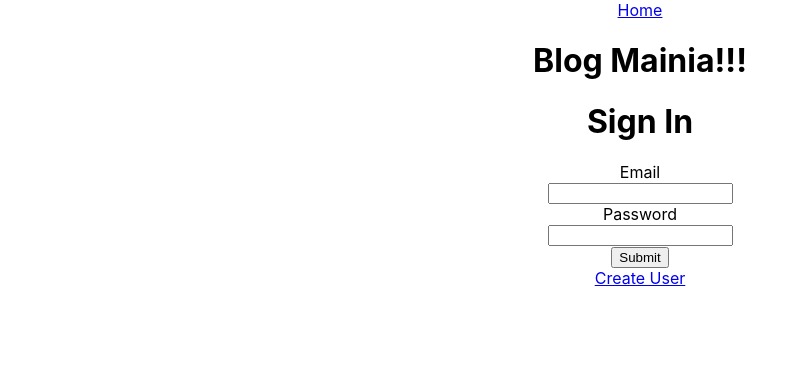
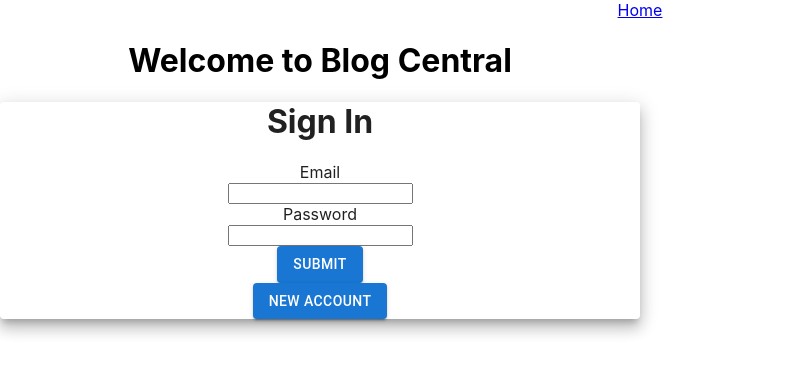
Before and after one commit to bhans23/blog_app, a React (Create React App) app: page / in a window 1280 px wide. Shown: the top 374 px of the page, without its empty margins (0-808 px from the left). Built offline with nearby package versions, Linux system fonts and the light colour scheme.

Commit message:
Added a user context global state. Some minor styling

```diff
--- a/package.json
+++ b/package.json
@@ -3,6 +3,11 @@
   "version": "0.1.0",
   "private": true,
   "dependencies": {
+    "@emotion/react": "^11.9.0",
+    "@emotion/styled": "^11.8.1",
+    "@mui/icons-material": "^5.6.1",
+    "@mui/material": "^5.6.1",
+    "@mui/styled-engine-sc": "^5.6.1",
     "@testing-library/jest-dom": "^5.16.3",
     "@testing-library/react": "^12.1.4",
     "@testing-library/user-event": "^13.5.0",
@@ -12,6 +17,7 @@
     "react-dom": "^17.0.2",
     "react-router-dom": "^6.2.2",
     "react-scripts": "5.0.0",
+    "styled-components": "^5.3.5",
     "web-vitals": "^2.1.4"
   },
   "scripts": {
--- a/src/App.css
+++ b/src/App.css
@@ -21,3 +21,7 @@ a {
   justify-content: center;
   flex-direction: column;
 }
+
+.home {
+  width:50%;
+}
--- a/src/App.js
+++ b/src/App.js
@@ -3,24 +3,30 @@ import Home from "./components/home.js";
 import SignIn from "./components/signIn.js";
 import CreateUser from "./components/createUser.js";
 import Blog from "./components/blog.js";
-import { Routes, Route } from "react-router-dom";
+import { Routes, Route, Link } from "react-router-dom";
 import "./App.css";
+import { UserContext } from "./api/UserContext.js";
+import {useState} from "react"
+
 
 function App() {
+
+  const [user,setUser] = useState(false)
   return (
     <div className="App">
-      <div className="App">
+      <div className="App"></div>
+      <UserContext.Provider value={{user,setUser}}>
         <Nav />
-      </div>
 
         <div>
           <Routes>
-          <Route path="/" element={<Home/>} />
+            <Route path="*" element={<Home />} />
             <Route path="/signIn" element={<SignIn />} />
             <Route path="/createUser" element={<CreateUser />} />
             <Route path="/blog/*" element={<Blog />} />
           </Routes>
         </div>
+      </UserContext.Provider>
     </div>
   );
 }
--- /dev/null
+++ b/src/api/UserContext.js
@@ -0,0 +1,5 @@
+import {createContext} from 'react'
+
+
+
+export const UserContext = createContext(null)
--- a/src/components/createUser.js
+++ b/src/components/createUser.js
@@ -41,7 +41,7 @@ const CreateUser = () => {
   return (
     <div>
       <p>{state.errMsg}</p>
-      <h1>CreateUser</h1>
+      <h1>Create New Account</h1>
       <form onSubmit={handleSubmit}>
         <label htmlFor="email">Email</label>
         <br />
--- a/src/components/home.js
+++ b/src/components/home.js
@@ -1,27 +1,27 @@
-import { useState, useEffect } from "react";
+import { useState, useEffect, useContext } from "react";
+import Blog from "./blog.js";
 import SignIn from "./signIn.js";
 import { Link } from "react-router-dom";
+import { UserContext } from "../api/UserContext.js";
 
 const Home = () => {
-  const [token, setToken] = useState(localStorage.getItem("token"));
-  useEffect(() => {
-    setToken(localStorage.getItem("token"));
-  },[]);
+  const { user, setUser } = useContext(UserContext);
+
   return (
-    <>
-      {token ? (
-        <div>
-          <h1>Blog Mainia!!!</h1>
-          <h1>Welcome</h1>
-        </div>
+    <div className='home'>
+      {user ? (
+        <>
+        <Blog/>
+        </>
       ) : (
-        <div>
-          <h1>Blog Mainia!!!</h1>
-          <SignIn />
-          <br />
-        </div>
+        <>
+          <div>
+          <h1>Welcome to Blog Central</h1>
+            <SignIn />
+          </div>
+        </>
       )}
-    </>
+    </div>
   );
 };
 
--- a/src/components/nav.js
+++ b/src/components/nav.js
@@ -1,41 +1,42 @@
-import { useState } from "react";
+import { useEffect, useState,useContext } from "react";
+import { UserContext } from "../api/UserContext.js";
 import { Link, Navigate } from "react-router-dom";
+import Button from '@mui/material/Button';
 
 const Nav = () => {
   const [token, setToken] = useState(localStorage.getItem("token"));
+  const {user,setUser} = useContext(UserContext)
   const object = {};
   const string = "";
+
+
 
   const logOut = () => {
     localStorage.clear();
     setToken(localStorage.getItem("token"));
-    window.location.reload();
-    return (
-      <>
-        <Navigate to="/" />
-        {/* <Link to="/">Home</Link> */}
-      </>
-    );
+    setUser(false)
+
+
   };
-  const menu = () => {
-    if (token === null) {
-      return (
+
+  return (
+    <>
+
+
+      {!user ? (
         <div className="Nav">
           <Link to="/">Home</Link>
         </div>
-      );
-    } else {
-      return (
+      ) : (
+
         <div className="Nav">
           <Link to="/">Home</Link>
-          <button onClick={logOut}>Log Out</button>
-          <Link to="/blog">Blog</Link>
+          <Button variant="contained" onClick={logOut}>Log Out</Button>
+
         </div>
-      );
-    }
-  };
-
-  return <>{menu()}</>;
+      )}
+    </>
+  );
 };
 
 export default Nav;
--- a/src/components/post.js
+++ b/src/components/post.js
@@ -19,10 +19,7 @@ const Post = () => {
   const location = useLocation();
   const { id } = location.state;
 
-
-
   useEffect(() => {
-
     axios.get(`${POSTS_URL}/${id}`).then((response) => {
       const { post } = response.data;
       setState({
@@ -64,7 +61,7 @@ const Post = () => {
       <button onClick={editPost}>EDIT</button>
 
       <>
-        <CreateComment id={id}  />
+        <CreateComment id={id} />
       </>
 
       <div>
--- a/src/components/signIn.js
+++ b/src/components/signIn.js
@@ -1,6 +1,9 @@
-import React, { useState, useRNameef, useEffect, useContext } from "react";
+import React, { useState, useEffect, useContext } from "react";
 import axios from "../api/axios";
 import { Link } from "react-router-dom";
+import { UserContext } from "../api/UserContext.js";
+import Button from "@mui/material/Button";
+import Paper from "@mui/material/Paper";
 
 const SIGNIN_URL = "/users/sign_in";
 
@@ -11,7 +14,7 @@ const SignIn = () => {
     errMsg: " ",
     success: false,
   });
-
+  const { user, setUser } = useContext(UserContext);
   useEffect(() => {
     setState({ ...state, errMsg: "" });
   }, [state.userName, state.password]);
@@ -29,13 +32,12 @@ const SignIn = () => {
         user: { email: state.email, password: state.password },
       })
       .then((response) => {
-
         localStorage.setItem("token", response.headers.authorization);
         localStorage.setItem("userId", response.data.id);
         localStorage.setItem("display_name", response.data.display_name);
-        response
-          ? setState({ ...state, success: true })
-          : setState({ ...state, success: false });
+        setState({ ...state, userName: response.data.display_name });
+        // navigate("/")
+        response ? setUser(true) : setUser(false);
       })
       .catch((error) => {
         console.log(error);
@@ -44,14 +46,11 @@ const SignIn = () => {
 
   return (
     <>
-      {state.success ? (
-        <div>
-          <h1>Logged in Foo</h1>
-          {window.location.reload()}
-          <br />
-        </div>
+      {user ? (
+        <div></div>
       ) : (
         <div>
+          <Paper elevation={10}>
           <p className={state.errMsg ? "errmsg" : "offscreen"}>
             {state.errMsg}
           </p>
@@ -77,9 +76,16 @@ const SignIn = () => {
               onChange={handleChange}
             />
             <br />
-            <input type="submit" value="Submit" />
+            <Button type="submit" variant="contained" color="primary">
+              Submit
+            </Button>
+            {/* <input type="submit" value="Submit" /> */}
           </form>
-          <Link to="/createUser">Create User</Link>
+          <Button variant="contained" component={Link} to="/createUser">
+            New Account
+          </Button>
+          {/* <Link to="/createUser">New Account</Link> */}
+          </Paper>
         </div>
       )}
     </>
```
Also changed, not shown: 1 other file (tests, documents, lock files or other folders). Lines whose indentation alone changed are shown as unchanged.
